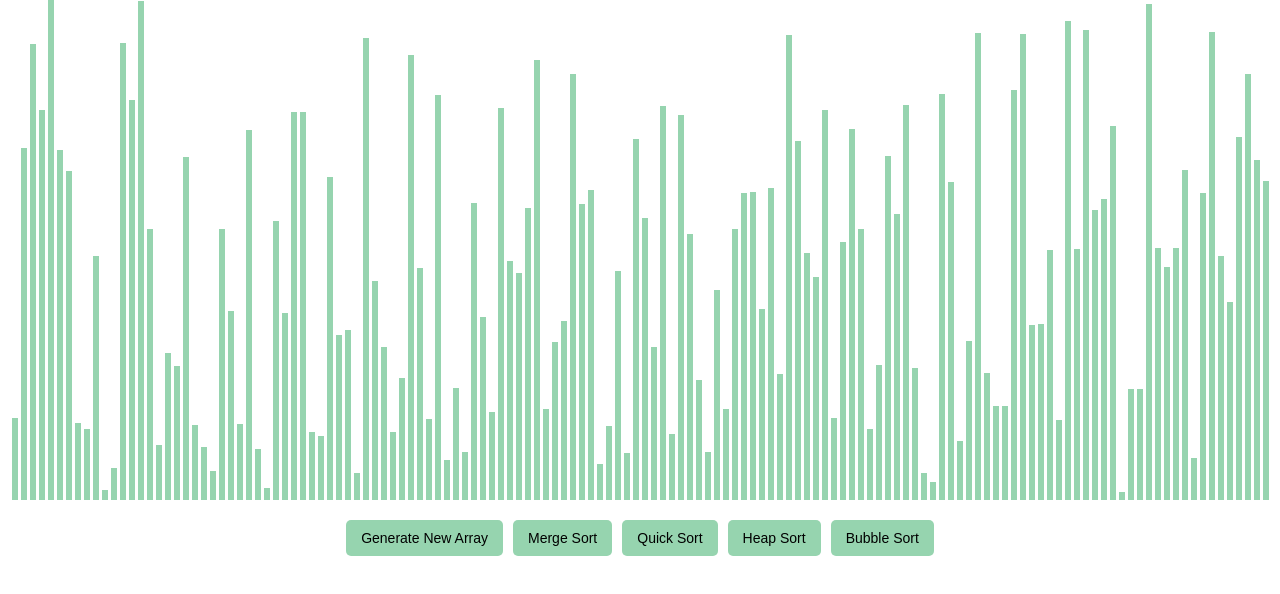
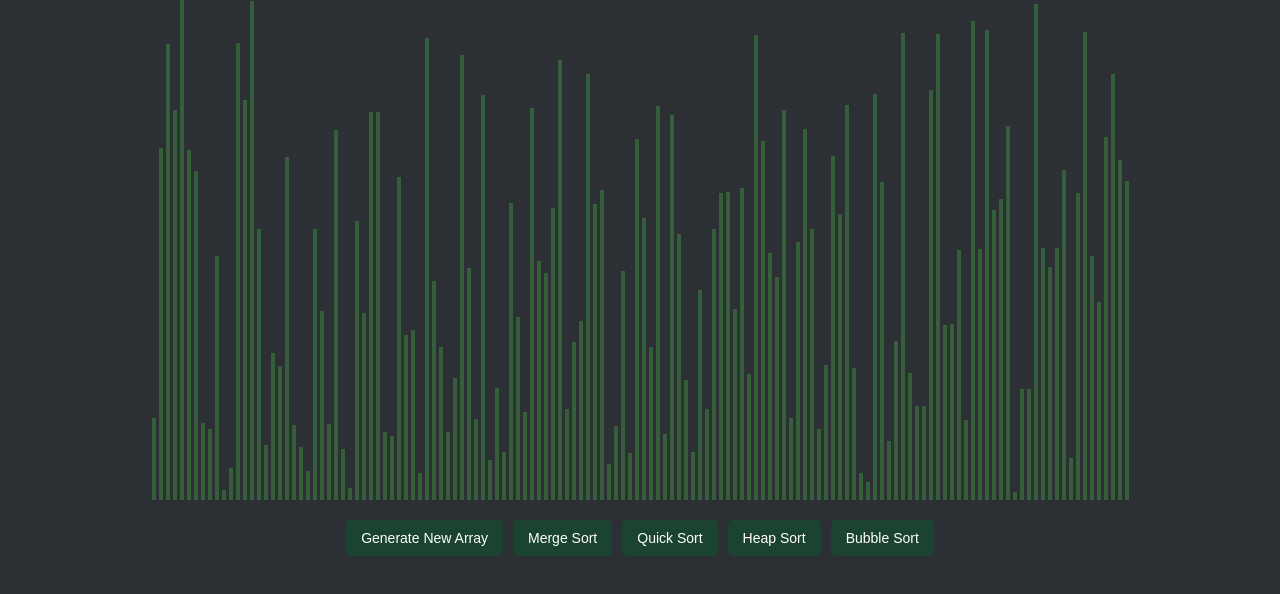
Before and after one commit to JLin-code/VisualAlgorithmSorting, a React (Create React App) app: page / in a window 1280 px wide. Shown: the top 594 px of the page. Built offline with nearby package versions, Linux system fonts and the light colour scheme.

Commit message:
Color Updates

```diff
--- a/src/SortingVisualizer/SortingVisualizer.css
+++ b/src/SortingVisualizer/SortingVisualizer.css
@@ -1,37 +1,41 @@
+body {
+  background-color: #2c2f33; /* A dark gray shade */
+  color: #ffffff; /* Ensure text is visible against the dark background */
+  margin: 0;
+  font-family: Arial, sans-serif;
+}
+
 .array-container {
   display: flex;
   align-items: flex-end;
   justify-content: center;
-  margin-bottom: 20px; /* Adds spacing between bars and buttons */
-  flex-wrap: wrap; /* Ensures bars wrap on smaller screens */
+  margin-bottom: 20px; /* Adds some spacing between the bars and buttons */
 }
 
 .array-bar {
-  width: 6px;
-  background-color: green;
+  width: 4px;
+  background-color: #87CEEB; /* Light blue */
   display: inline-block;
   margin: 0 1.5px;
-  transition: height 0.2s ease; /* Smooth height transition for animations */
 }
 
 .button-container {
   display: flex;
   justify-content: center;
   gap: 10px; /* Adds spacing between buttons */
-  flex-wrap: wrap; /* Allows buttons to wrap on smaller screens */
 }
 
 button {
   padding: 10px 15px;
   font-size: 14px;
-  background-color: #96d4af;
+  background-color: #1b4332; /* A darker green shade */
   border: none;
   border-radius: 5px;
   cursor: pointer;
-  transition: background-color 0.3s ease, transform 0.2s ease;
+  color: #ffffff; /* Button text color */
+  transition: background-color 0.3s ease;
 }
 
 button:hover {
-  background-color: #78b294;
-  transform: scale(1.05); /* Slight scaling effect on hover for better feedback */
+  background-color: #45a049; /* Slightly lighter green on hover */
 }
--- a/src/SortingVisualizer/SortingVisualizer.jsx
+++ b/src/SortingVisualizer/SortingVisualizer.jsx
@@ -3,16 +3,16 @@ import {getMergeSortAnimations, getQuickSortAnimations, getHeapSortAnimations, g
 import './SortingVisualizer.css';
 
 // Change this value for the speed of the animations.
-const ANIMATION_SPEED_MS = 85;
+const ANIMATION_SPEED_MS = 68;
 
 // Change this value for the number of bars (value) in the array.
 const NUMBER_OF_ARRAY_BARS = 140;
 
 // This is the main color of the array bars.
-const PRIMARY_COLOR = '#96d4af';
+const PRIMARY_COLOR = '#355e3b';
 
 // This is the color of array bars that are being compared throughout the animations.
-const SECONDARY_COLOR = 'red';
+const SECONDARY_COLOR = '#FF6F61';
 
 export default class SortingVisualizer extends React.Component {
   constructor(props) {
```
